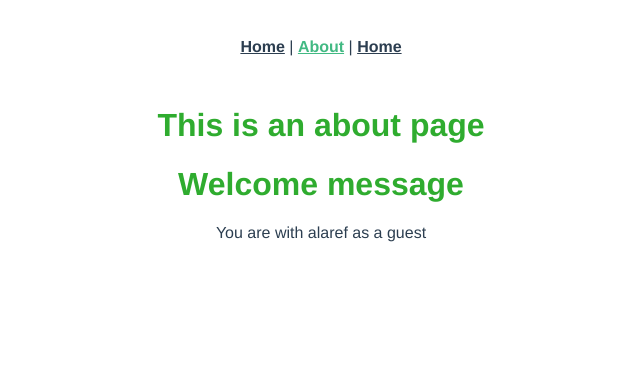
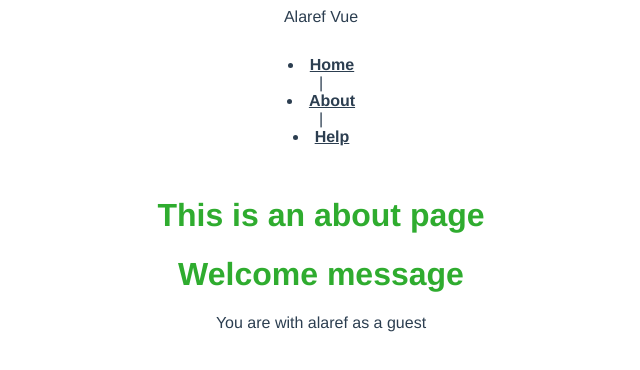
Before and after one commit to alaref-codes/Vue-project, a Vue app: page /about in a window 1280 px wide. Shown: the top 370 px of the page, without its empty margins (319-959 px from the left). Built offline with nearby package versions, Linux system fonts and the light colour scheme.

Commit message:
made the header as a component and modified it

```diff
--- a/src/App.vue
+++ b/src/App.vue
@@ -1,14 +1,21 @@
 <template>
   <div id="app">
-    <div id="nav">
-      <router-link to="/">Home</router-link> |
-      <router-link to="/about">About</router-link> |
-      <router-link to="/help">Home</router-link>
-
-    </div>
+    <AppHeader />
     <router-view />
   </div>
 </template>
+
+<script>
+
+import AppHeader from "@/components/global/AppHeader.vue";
+
+export default {
+  name: "App",
+  components: {
+    AppHeader,
+  },
+};
+</script>
 
 <style>
 #app {
--- /dev/null
+++ b/src/components/global/AppHeader.vue
@@ -0,0 +1,22 @@
+<template>
+    <div class="header">
+        <div class="logo">Alaref Vue</div>
+        <div id="nav">
+            <router-link to="/" tag="li" >
+                <a>Home</a>
+            </router-link> |
+            <router-link to="/about" tag="li"  >
+                <a>About</a>
+            </router-link> |
+            <router-link to="/help" tag="li" replace >
+                <a>Help</a>
+            </router-link>
+        </div>
+    </div>
+</template>
+
+<script>
+export default {
+    name: 'AppHeader',
+}
+</script>
```
